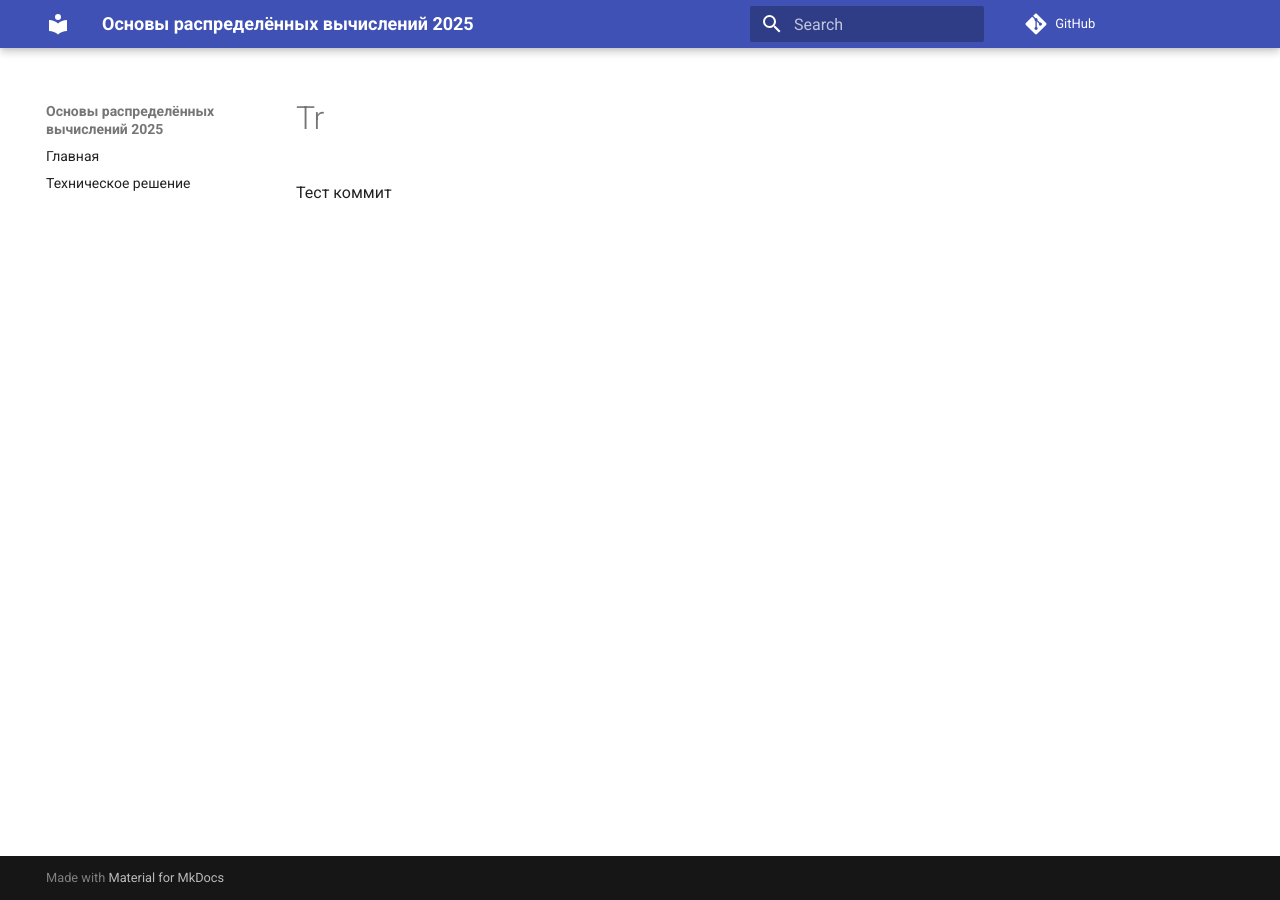
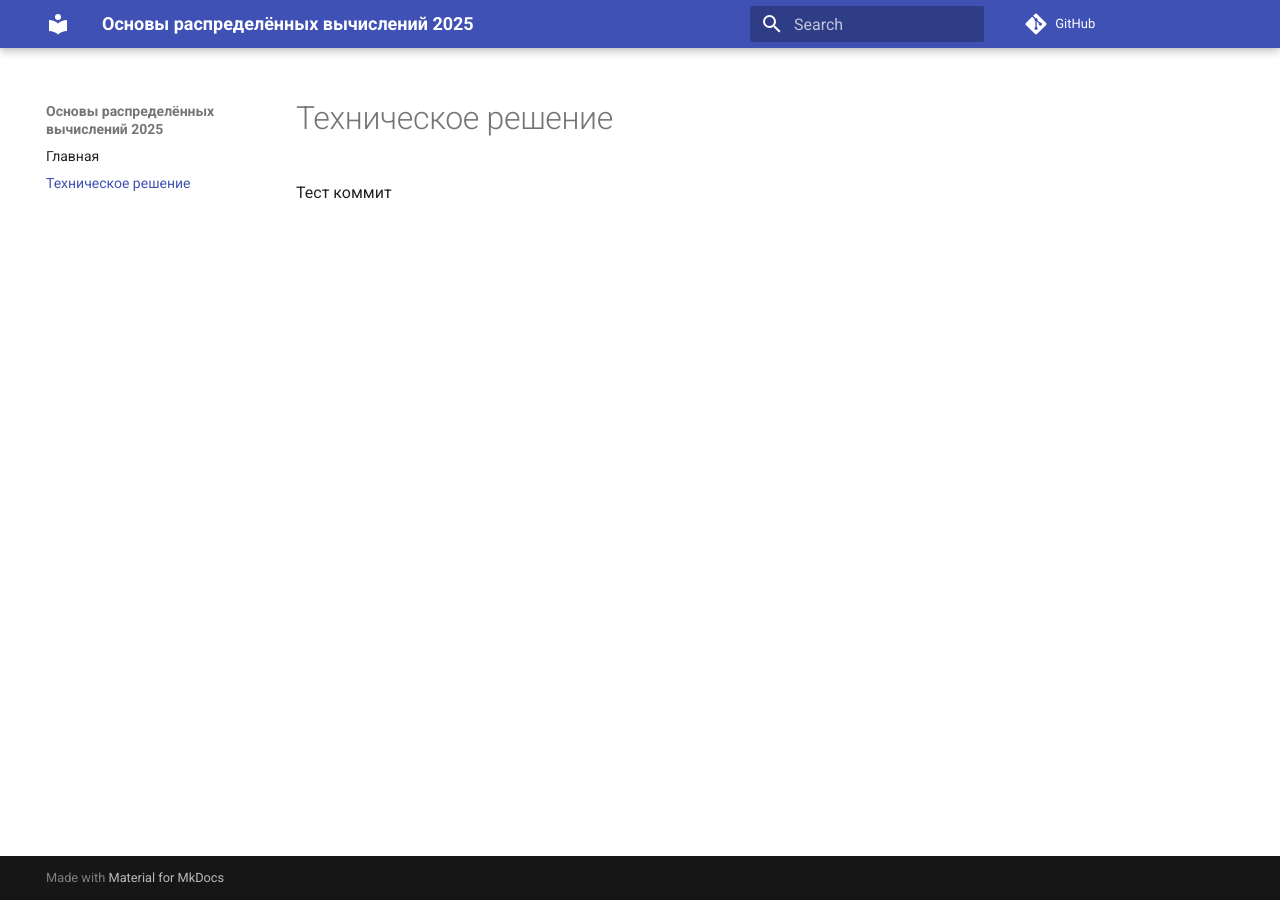
Before and after one commit to spbu-ds-practicum-2025/project-template, an MkDocs documentation site: the page built from docs/tr.md, in a window 1280 px wide. Built offline with MkDocs 1.6.1 and Material for MkDocs 9.7.7, drawn with Linux system fonts in a browser that asks for light colours; comment, search, counter and statistics services are not loaded; part of the change alters nothing that is shown.

Commit message:
фикс mkdocs

```diff
--- a/mkdocs.yaml
+++ b/mkdocs.yaml
@@ -3,8 +3,8 @@ repo_url: https://github.com/ds-practicum-2025/proj-template
 theme:
   name: material
 nav:
-  - Главная: docs/index.md
-  - Техническое решение: docs/tr.md
+  - Главная: index.md
+  - Техническое решение: tr.md
 markdown_extensions:
   - toc:
       permalink: true
```
